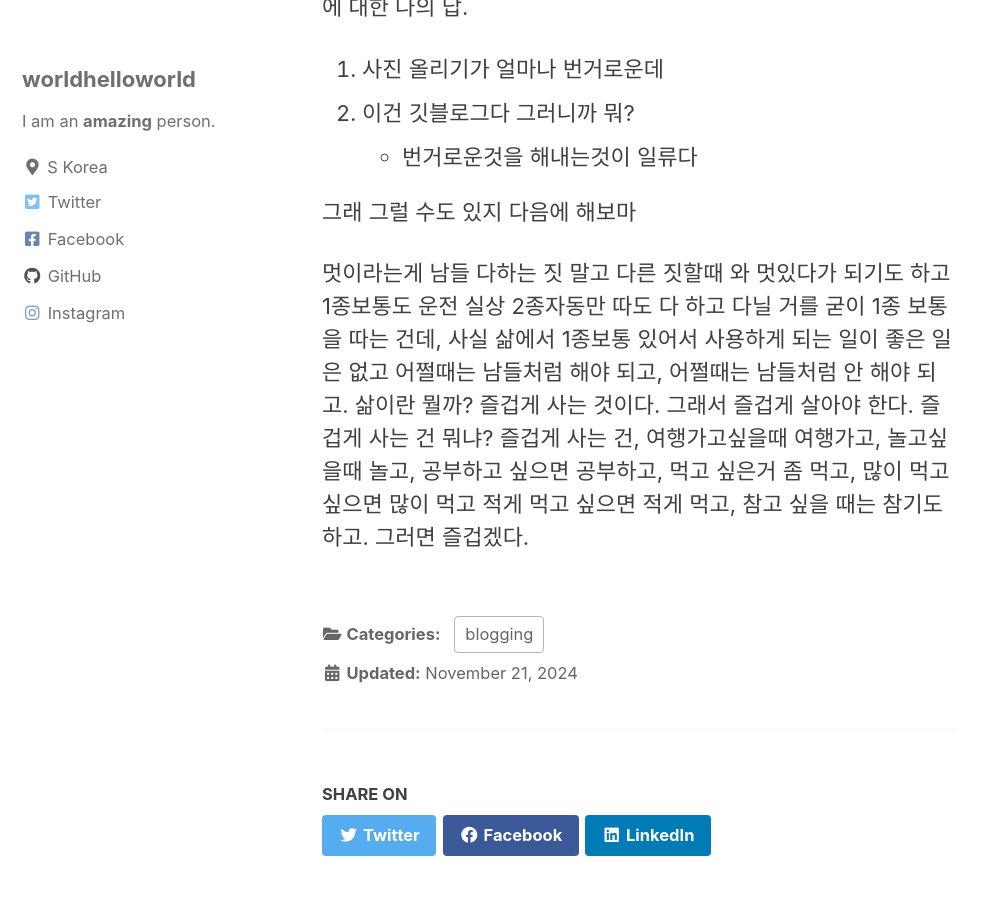
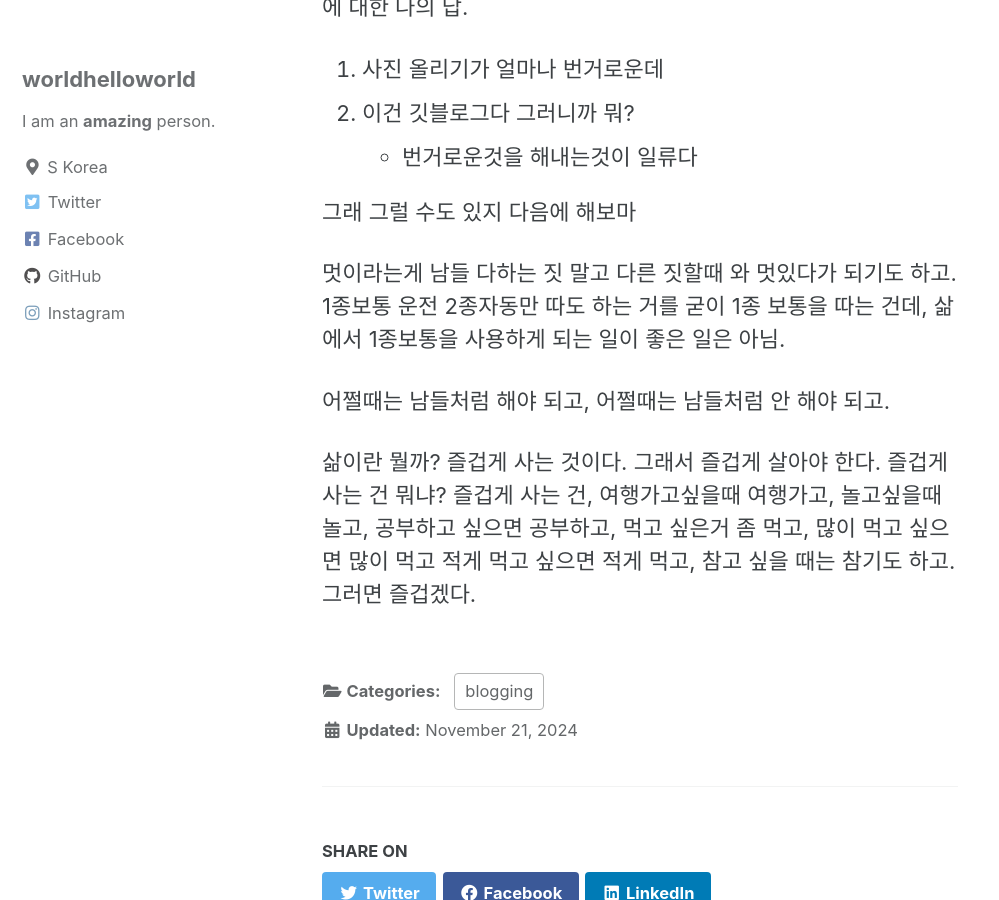
Before and after one commit to worldhelloworld/worldhelloworld.github.io, a Jekyll site: the page built from _posts/2024-11-21-go to bed241121.md, in a window 1280 px wide and 900 px high, scrolled down 1522 px. Shown: the whole window, without its empty margins (0-999 px from the left). Built offline with Jekyll 4.4.1, drawn with Linux system fonts in a browser that asks for light colours; cached includes are drawn as plain includes.

Commit message:
241121 03

```diff
--- a/_posts/2024-11-21-go to bed241121.md
+++ b/_posts/2024-11-21-go to bed241121.md
@@ -49,9 +49,11 @@ Birds in the trap sing mcknight 샀다.
 그래 그럴 수도 있지
 다음에 해보마
 
-멋이라는게 남들 다하는 짓 말고 다른 짓할때 와 멋있다가 되기도 하고
-1종보통도 운전 실상 2종자동만 따도 다 하고 다닐 거를 굳이 1종 보통을 따는 건데, 사실 삶에서 1종보통 있어서 사용하게 되는 일이 좋은 일은 없고
+멋이라는게 남들 다하는 짓 말고 다른 짓할때 와 멋있다가 되기도 하고.
+1종보통 운전 2종자동만 따도 하는 거를 굳이 1종 보통을 따는 건데, 삶에서 1종보통을 사용하게 되는 일이 좋은 일은 아님.
+
 어쩔때는 남들처럼 해야 되고, 어쩔때는 남들처럼 안 해야 되고.
+
 삶이란 뭘까?
 즐겁게 사는 것이다. 그래서 즐겁게 살아야 한다.
 즐겁게 사는 건 뭐냐? 즐겁게 사는 건, 여행가고싶을때 여행가고, 놀고싶을때 놀고, 공부하고 싶으면 공부하고, 먹고 싶은거 좀 먹고, 많이 먹고 싶으면 많이 먹고 적게 먹고 싶으면 적게 먹고, 참고 싶을 때는 참기도 하고. 그러면 즐겁겠다.
```
